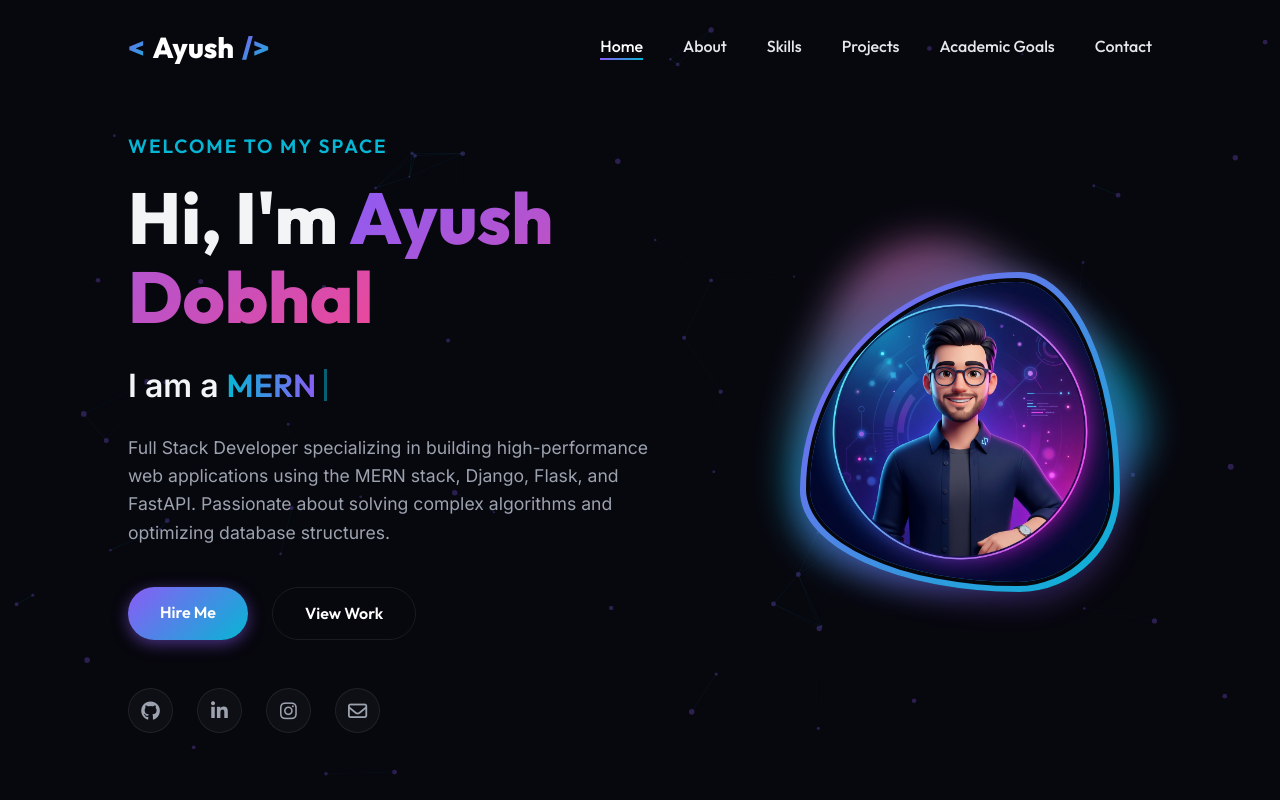
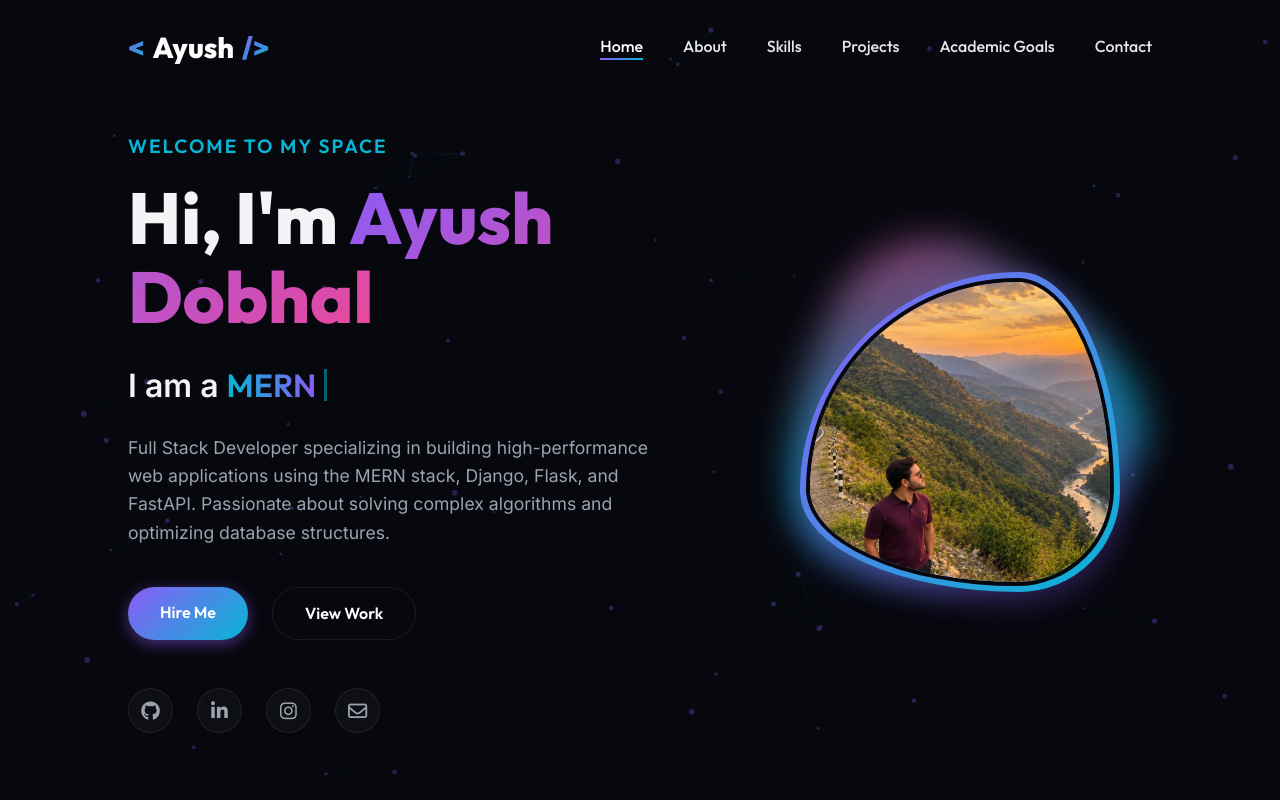
Before and after one commit to DeTraRoX/ayush-dobhal-portfolio, a plain HTML site: page index.html in a window 1280 px wide. Shown: the top 800 px of the page. Drawn offline with nearby package versions, Linux system fonts and the light colour scheme.

Commit message:
updated the profile photo

```diff
--- a/index.html
+++ b/index.html
@@ -82,7 +82,7 @@
             </div>
             <div class="hero-visual reveal">
                 <div class="avatar-wrapper animate-glow">
-                    <img src="assets/profile.png" alt="Ayush Dobhal Developer Portrait" class="avatar-image">
+                    <img src="assets/logo.jpeg" alt="Ayush Dobhal Developer Portrait" class="avatar-image">
                 </div>
             </div>
         </section>
```
Also changed, not shown: assets/logo.jpeg (added).
